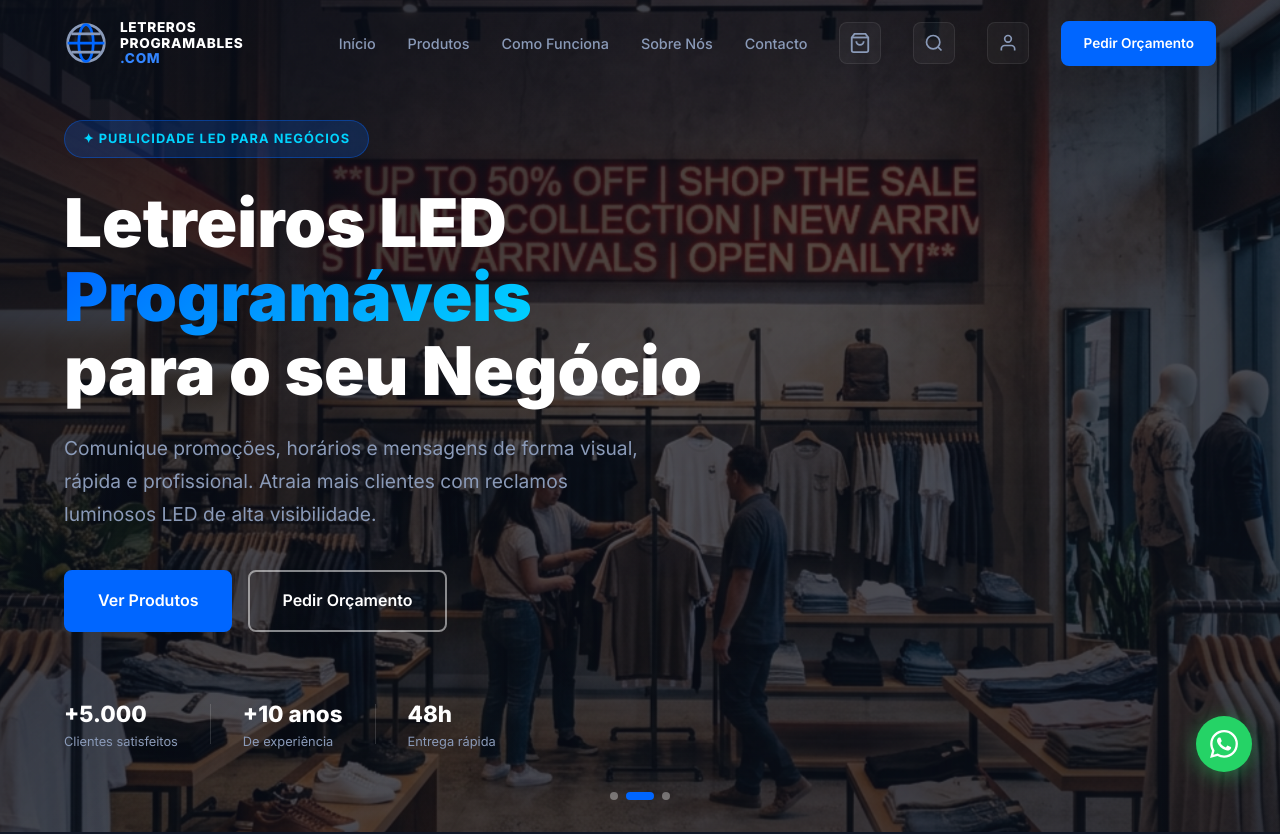
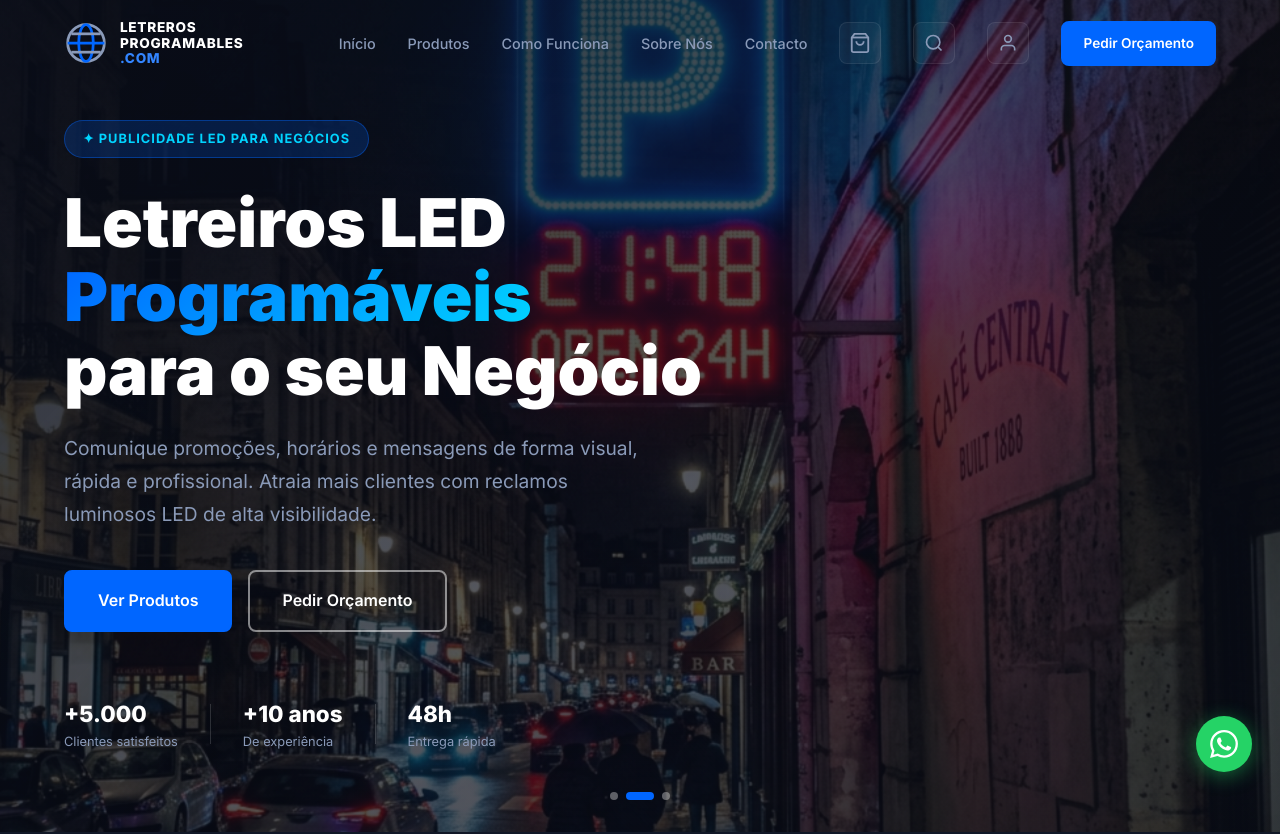
Before and after one commit to Javi2333/web-de-portugal-practicas, a plain HTML site: page Nueva carpeta/index.html in a window 1280 px wide. Shown: the top 834 px of the page. Drawn offline with Linux system fonts and the light colour scheme.

Commit message:
fotos cambiadas del slide

```diff
--- a/Nueva carpeta/index.html
+++ b/Nueva carpeta/index.html
@@ -73,9 +73,9 @@
   <!-- ===== HERO SLIDER ===== -->
   <section class="hero" id="hero">
     <div class="hero-slider" id="heroSlider">
-      <div class="slide active" style="background-image: url('images/hero_slide_farmacia.png')"></div>
-      <div class="slide" style="background-image: url('images/hero_slide_loja.png')"></div>
-      <div class="slide" style="background-image: url('images/hero_slide_bar.png')"></div>
+      <div class="slide active" style="background-image: url('images/hero_slide_tabacos.png')"></div>
+      <div class="slide" style="background-image: url('images/hero_slide_parking.png')"></div>
+      <div class="slide" style="background-image: url('images/hero_slide_farmacia.png')"></div>
     </div>
     <div class="hero-overlay"></div>
     <div class="hero-content">
```
Also changed, not shown: Nueva carpeta/images/hero_slide_parking.png (added), Nueva carpeta/images/hero_slide_tabacos.png (added).
